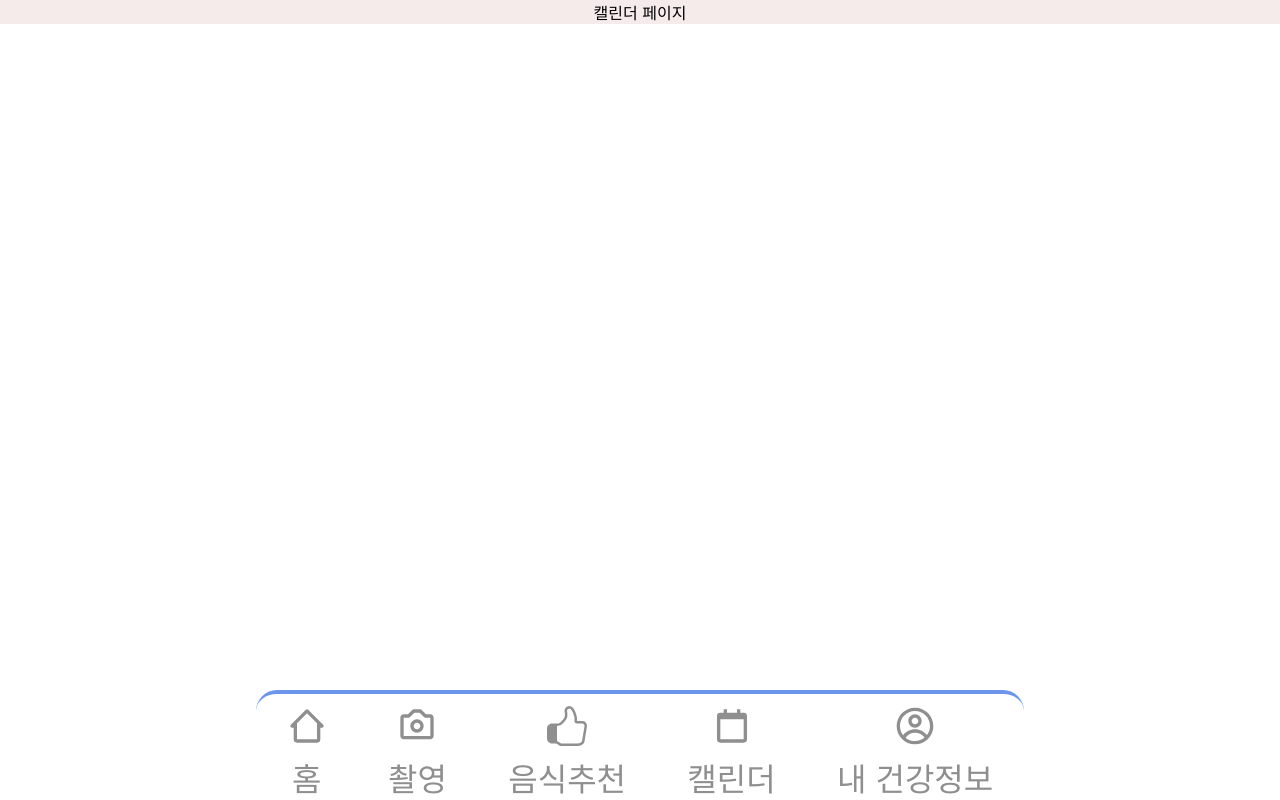
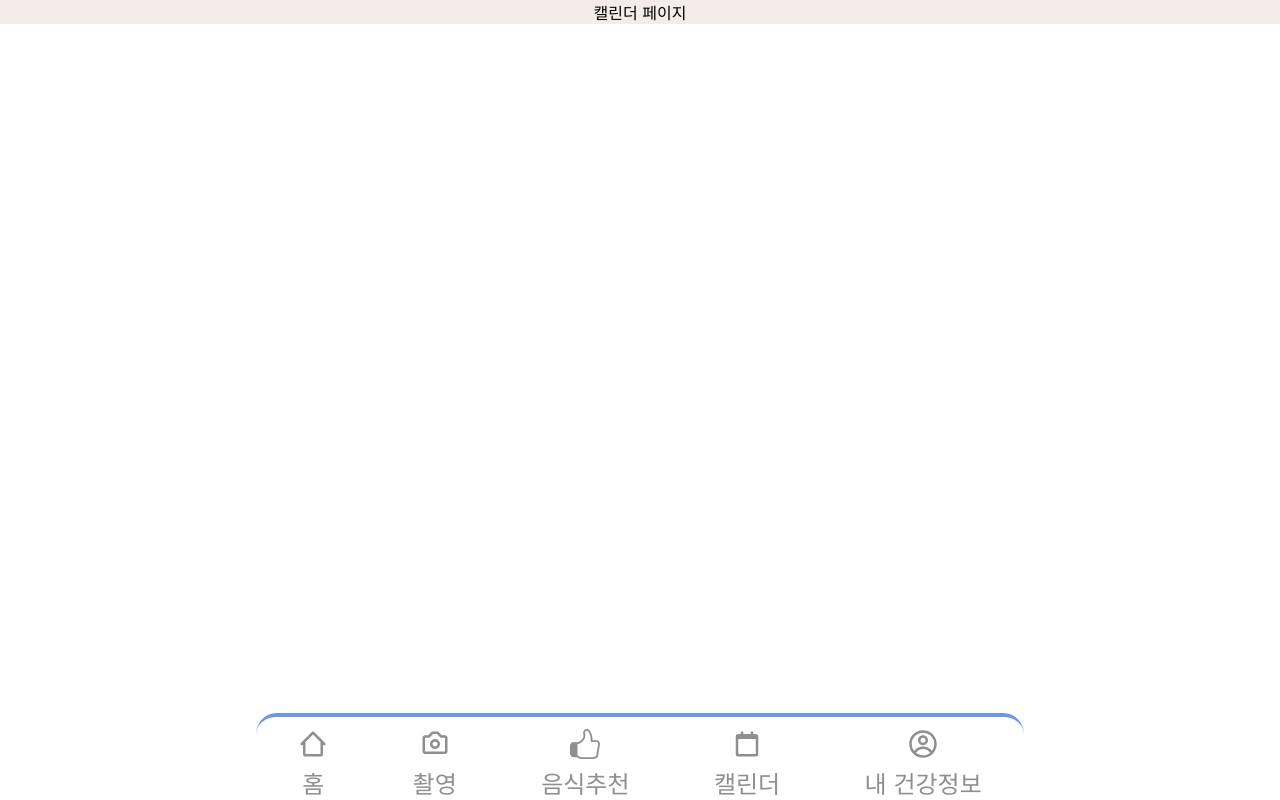
Before and after one commit to Capstone-AIjjadang/FE, a React (Create React App) app in the folder fe/: page /calendar in a window 1280 px wide. Built offline with nearby package versions, Linux system fonts and the light colour scheme.

Commit message:
[design] 내비바 폰트, 아이콘 크기 수정

```diff
--- a/fe/src/components/Camera.js
+++ b/fe/src/components/Camera.js
@@ -13,9 +13,6 @@ const Camera = () => {
 
     const handleButtonClick = e => { //갤러리 버튼 클릭
         e.preventDefault();
-        fileInput.current.click();
-    };
-    const handleChange = e => {
         fileInput.current.click();
     };
     const handleImageSelect = (e) => {
--- a/fe/src/components/Navigator.js
+++ b/fe/src/components/Navigator.js
@@ -12,19 +12,19 @@ const Navigator = () => {
         <div className={styles.container}>
             <div className={styles.menu_bar}>
                 <Link to="/" className={styles.links}>
-                    <BiHomeAlt2 size='40' /><br />홈
+                    <BiHomeAlt2 size='30' /><br />홈
                 </Link>
                 <Link to="/camera" className={styles.links}>
-                    <BiCamera size='40' /><br />촬영
+                    <BiCamera size='30' /><br />촬영
                 </Link>
                 <Link to="/recommend" className={styles.links}>
-                    <GoThumbsup size='40' /><br />음식추천
+                    <GoThumbsup size='30' /><br />음식추천
                 </Link>
                 <Link to="/calendar" className={styles.links}>
-                    <BiCalendarAlt size='40' /><br />캘린더
+                    <BiCalendarAlt size='30' /><br />캘린더
                 </Link>
                 <Link to="/my" className={styles.links}>
-                    <CgProfile size='40' /><br />내 건강정보
+                    <CgProfile size='30' /><br />내 건강정보
                 </Link>
             </div>
         </div>
--- a/fe/src/css/Navigator.module.css
+++ b/fe/src/css/Navigator.module.css
@@ -21,7 +21,7 @@
     color: #8F8F8F;
     text-decoration: none;
     margin-inline: auto;
-    font-size: 2rem;
+    font-size: 1.5rem;
     white-space: nowrap;
     text-align: center;
     transition: 0.5s ease;
```
